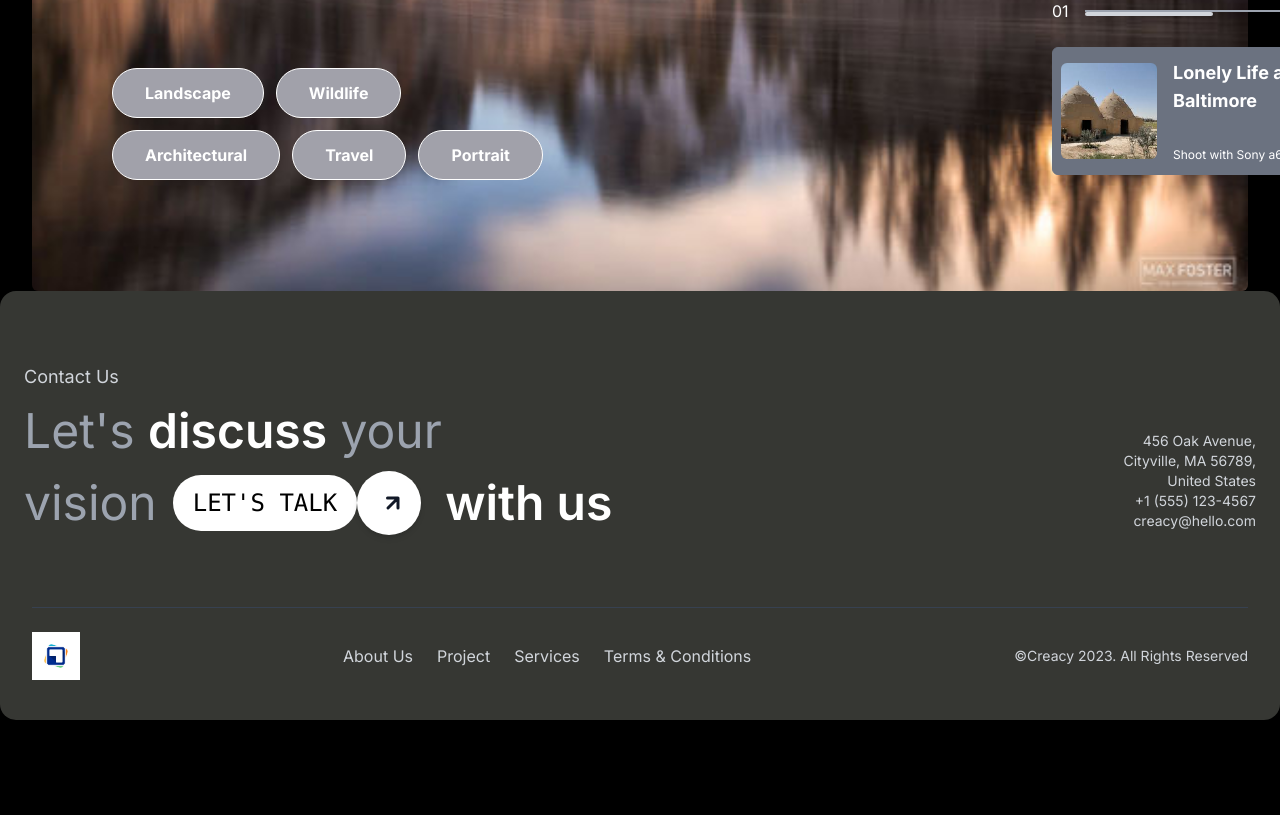
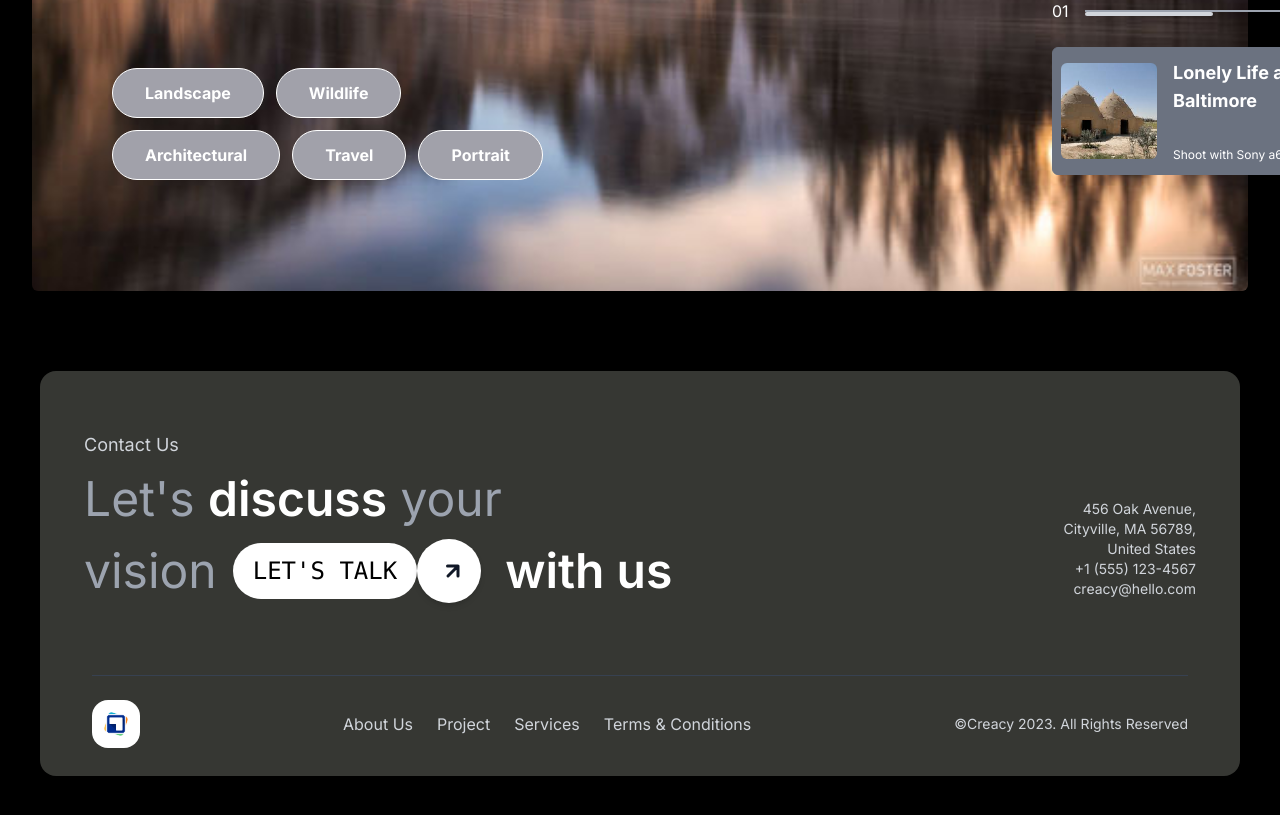
Before and after one commit to WebCraft-br/photography-agency-landing-page, a Next.js app: page / in a window 1280 px wide. Shown: the part 553-1368 px from the top of the page. Before the commit the page ends 1273 px from the top, so only its background shows below. Built offline with nearby package versions, Linux system fonts and the light colour scheme.

Commit message:
adjust footer in main page

```diff
--- a/src/components/Footer.tsx
+++ b/src/components/Footer.tsx
@@ -3,12 +3,12 @@ import Contact from './Contact';
 
 const Footer = () => {
   return (
-    <>
-      <div className="bg-[#363733] text-gray-300 py-10 rounded-2xl max-4">
+    <div className="max-4 gap-20 pb-10 px-10 mt-20">
+      <div className="bg-[#363733] text-gray-300 px-5 py-7 rounded-2xl">
         <Contact />
-        <div className="px-4 sm:px-6 lg:px-8">
+        <div className="px-5 sm:px-6 lg:px-8">
           <div className="mt-10 border-t border-gray-700 pt-6 flex flex-row items-center justify-between">
-            <img src='/logo.png' className='w-12 h-12' />
+            <img src='/logo.png' className='w-12 h-12 rounded-2xl' />
             <div className="flex space-x-6">
               <a href="#" className="hover:underline">About Us</a>
               <a href="#" className="hover:underline">Project</a>
@@ -19,7 +19,7 @@ const Footer = () => {
           </div>
         </div>
       </div>
-    </>
+    </div>
   );
 };
 
```
